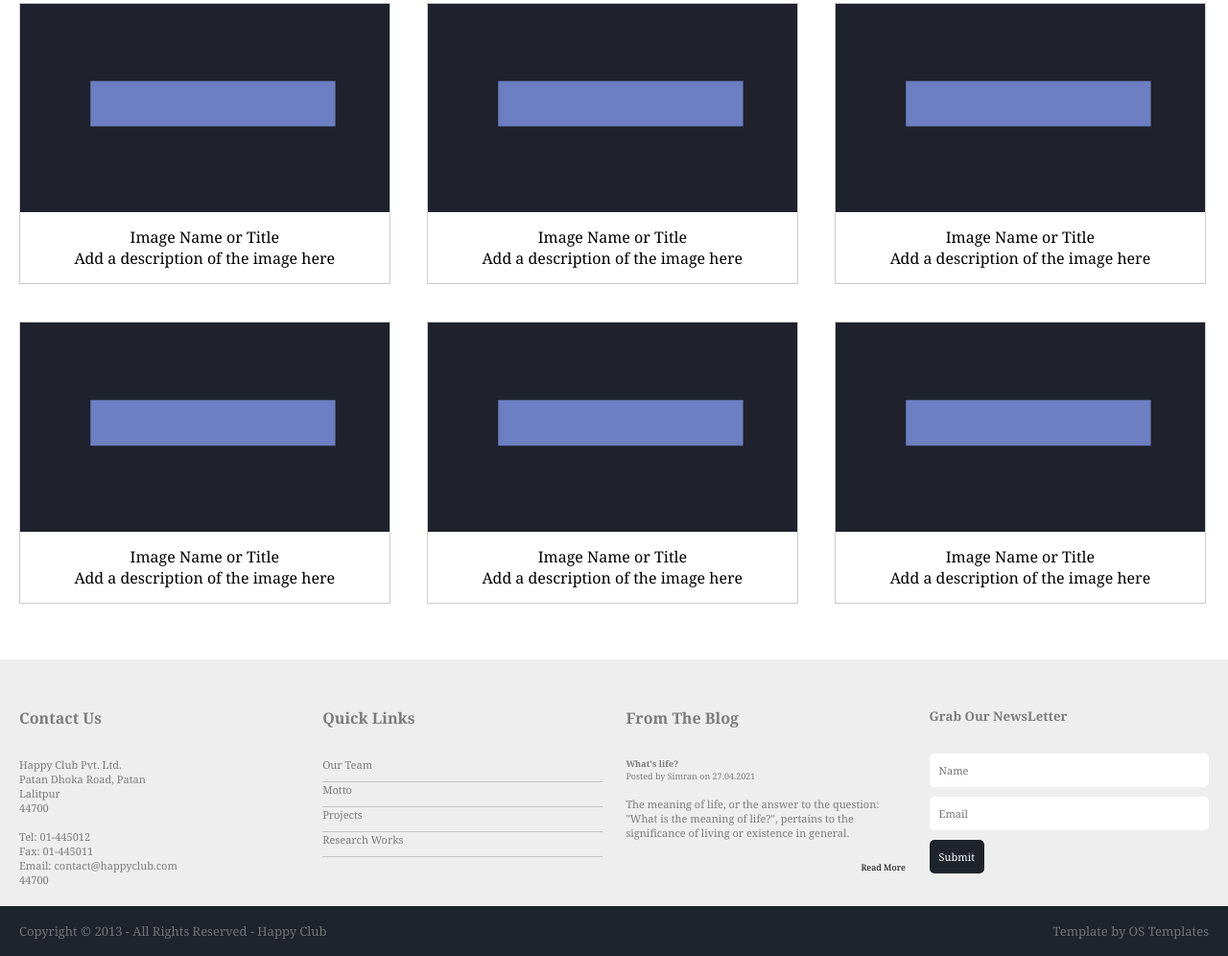
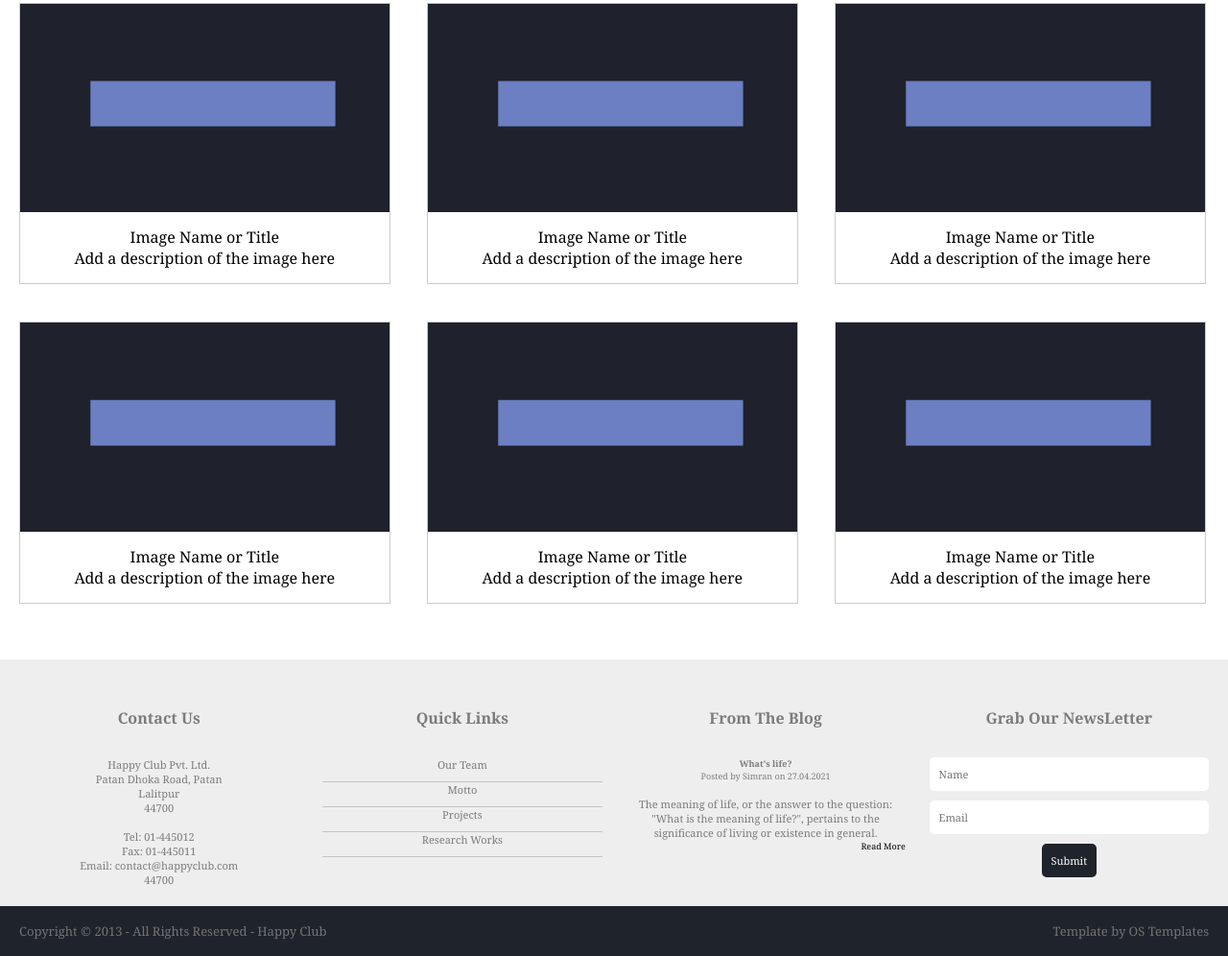
Before and after one commit to iamsims/Final-Design, a plain HTML site: page index.html in a window 1280 px wide. Shown: the part 833-1829 px from the top of the page at 96% size. Drawn offline with Linux system fonts and the light colour scheme.

Commit message:
Minor corrections for large screen

```diff
--- a/css/style.css
+++ b/css/style.css
@@ -317,13 +317,6 @@ div.gallery {
     background-color: #eeeeee;
 }
 
-.footer-content{
-    width:23.5%;
-    float:left;
-    margin:30px 0px 0px 2%;
-    color:#7c7c7c;
-}
-
 .paragraph1{
     font-size:11px;
     padding:30px 0px 0px 0px;
@@ -332,10 +325,6 @@ div.gallery {
 .paragraph2{
     font-size:11px;
     padding:15px 0px 0px 0px;
-}
-
-.footer-content:first-child{
-    margin-left:0px;
 }
 
 .link{
@@ -388,10 +377,17 @@ div.gallery {
     font-size:11px;
   }
 
+.footer-content div{
+    display:none;
+}
 
-
-
-
+.footer-content{
+    width:100%;
+    margin:auto;
+    float:none;
+    color:#7c7c7c;
+    text-align:center;
+}
 
 
 
@@ -471,6 +467,26 @@ div.gallery {
   }
 
   @media only screen and (min-width: 768px) {
+
+
+
+.footer-content{
+    width:23.5%;
+    display:block;
+    float:left;
+    margin:30px 0px 0px 2%;
+}
+
+.footer-content:first-child{
+    margin-left:0px;
+}
+
+.footer-content div{
+    display:block;
+}
+
+
+
 
     .copyright{
         font-size:13px;
--- a/index.html
+++ b/index.html
@@ -242,13 +242,11 @@
               <div class= "paragraph2">
                 The meaning of life, or the answer to the question: "What is the meaning of life?", pertains to the significance of living or existence in general.
               </div>
-
-              <br>
               <div class="read-more"><a href="#">Read More</a></div>
           </div>
 
           <div class ="footer-content newsletter">
-              <h5>Grab Our NewsLetter</h5>
+              <h4>Grab Our NewsLetter</h4>
 
               <div class="paragraph1">
                 <form action="#" class="form-container">
```
